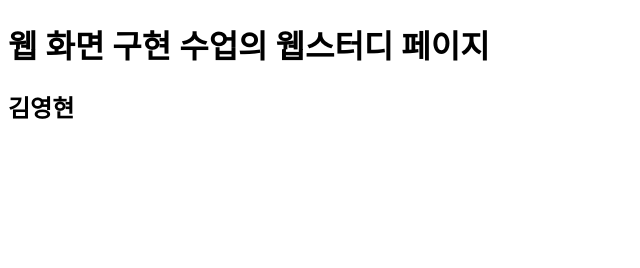
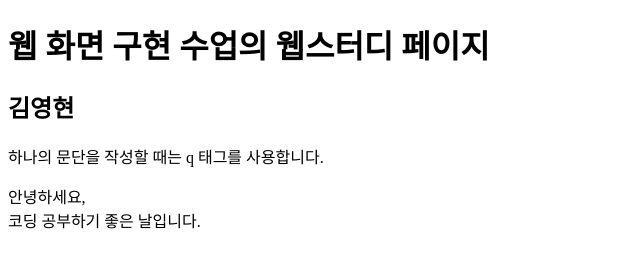
Before and after one commit to SuperNoobChallenge/WebStudy, a plain HTML site: page index.html in a window 1280 px wide. Shown: the whole page, without its empty margins (0-640 px from the left). Drawn offline with Linux system fonts and the light colour scheme.

Commit message:
두번ㅉ  커밋

```diff
--- a/index.html
+++ b/index.html
@@ -8,6 +8,9 @@
 <body>
     <h1>웹 화면 구현 수업의 웹스터디 페이지</h1>
     <h2>김영현</h2>
-
+    <p>하나의 문단을 작성할 때는 q 태그를 사용합니다.</p>
+    <p>안녕하세요,<br>
+        코딩 공부하기 좋은 날입니다.
+    </p>
 </body>
 </html>
```
